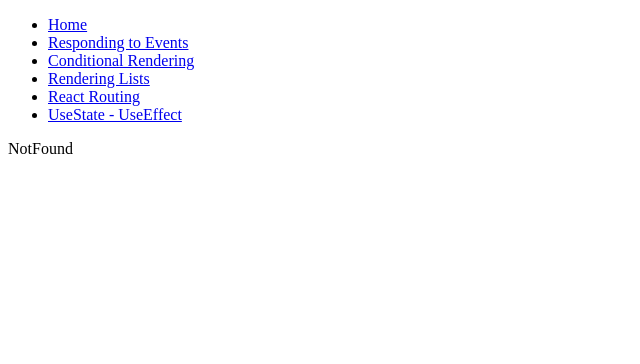
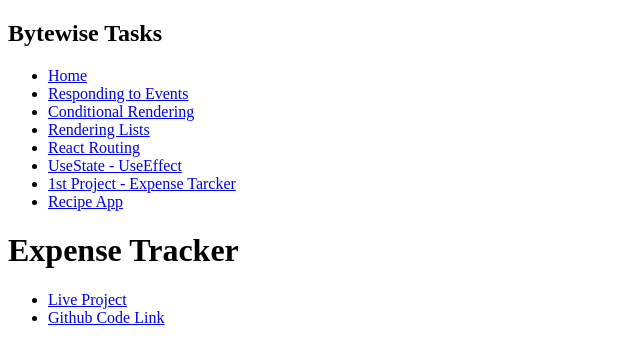
Before and after one commit to sami-ul-haq/bytewise-tasks, a React (Vite) app: page /expense-tracker in a window 1280 px wide. Shown: the top 364 px of the page, without its empty margins (0-640 px from the left). Built offline with nearby package versions, Linux system fonts and the light colour scheme.

Commit message:
more links added

```diff
--- a/src/App.jsx
+++ b/src/App.jsx
@@ -8,6 +8,8 @@
 import Home from "./components/Home";
 import Food from "./components/Food";
 import Counter from "./components/Counter";
+import ExpenseTracker from "./components/ExpenseTracker";
+import RecipeApp from "./components/RecipeApp";
 
 const App = () => {
   return (
@@ -21,6 +23,8 @@
           <Route path="/react-routing" element={<RenderingLists />} />
           <Route path="/food/:title" element={<Food />} />
           <Route path="/usestate-useeffect" element={<Counter />} />
+          <Route path="/expense-tracker" element={<ExpenseTracker />} />
+          <Route path="/recipe-project" element={<RecipeApp />} />
           <Route path="*" element={<NotFound />} />
         </Routes>
       </BrowserRouter>
--- a/src/Navbar.jsx
+++ b/src/Navbar.jsx
@@ -4,6 +4,9 @@
 const Navbar = () => {
   return (
     <nav>
+
+    <h1>Bytewise Tasks</h1>
+
       <ul>
         <li>
           <Link to="/">Home</Link>
@@ -23,6 +26,12 @@
         <li>
           <Link to="/usestate-useeffect">UseState - UseEffect</Link>
         </li>
+        <li>
+          <Link to="/expense-tracker">1st Project - Expense Tarcker</Link>
+        </li>
+        <li>
+          <Link to="/recipe-project">Recipe App</Link>
+        </li>
       </ul>
     </nav>
   );
--- /dev/null
+++ b/src/components/ExpenseTracker.jsx
@@ -0,0 +1,27 @@
+const ExpenseTracker = () => {
+  return (
+    <div>
+      <h1> Expense Tracker </h1>
+      <ul>
+        <li>
+          <a
+            href="https://expense-tracker-bytewise.netlify.app/"
+            target={"_blank"}
+          >
+            Live Project
+          </a>
+        </li>
+        <li>
+          <a
+            href="https://github.com/sami-ul-haq/expense-tracker-app"
+            target={"_blank"}
+          >
+            Github Code Link
+          </a>
+        </li>
+      </ul>
+    </div>
+  );
+};
+
+export default ExpenseTracker;
--- /dev/null
+++ b/src/components/RecipeApp.jsx
@@ -0,0 +1,25 @@
+const RecipeApp = () => {
+  return (
+    <div>
+      <h1> Recipe App </h1>
+      <p>
+        Bytewise Fellowship Task for useState, useEffect & API Integration using
+        Fetch method.
+      </p>
+      <ul>
+        <li>
+          <a href="https://recipe-app-bytewise.netlify.app/" target={"_blank"}>
+            Live Project
+          </a>
+        </li>
+        <li>
+          <a href="https://github.com/sami-ul-haq/recipe-app" target={"_blank"}>
+            Github Code Link
+          </a>
+        </li>
+      </ul>
+    </div>
+  );
+};
+
+export default RecipeApp;
```
